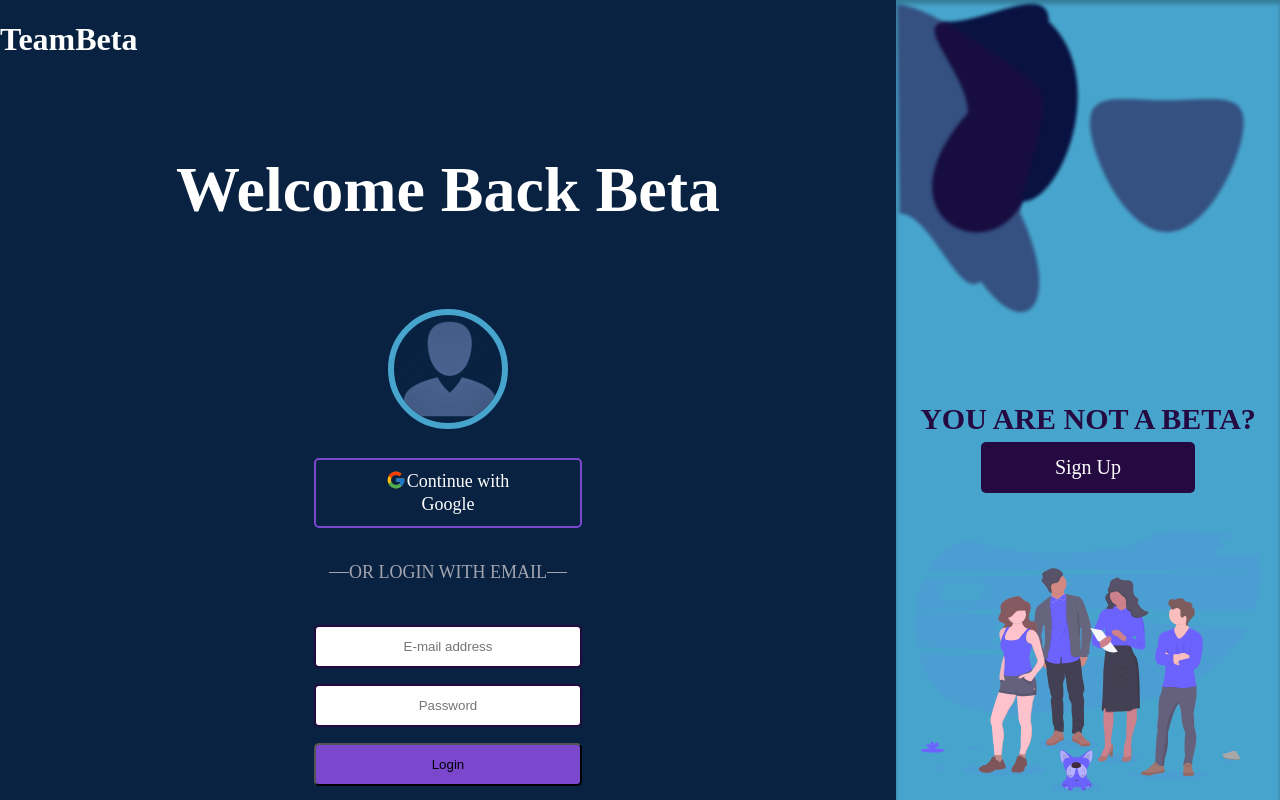
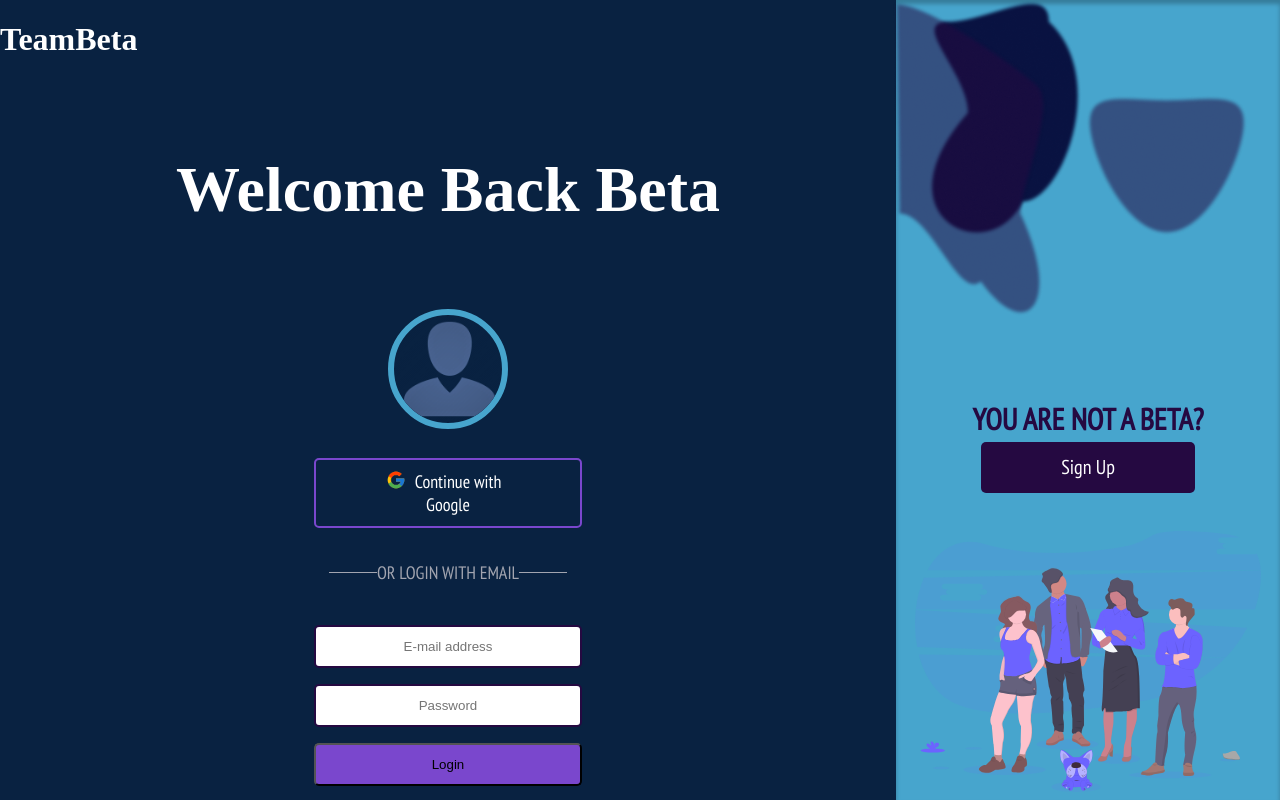
Before and after one commit to bodethomson/teamBeta, a PHP site: page / in a window 1280 px wide. Run offline with PHP 8.4, Linux system fonts and the light colour scheme.

Commit message:
google font import

```diff
--- a/css/main.css
+++ b/css/main.css
@@ -1,3 +1,7 @@
+@import url('https://fonts.googleapis.com/css?family=PT+Sans+Narrow&display=swap');
+
+
+
 body{
     margin: 0;
     height: 100vh;
```
